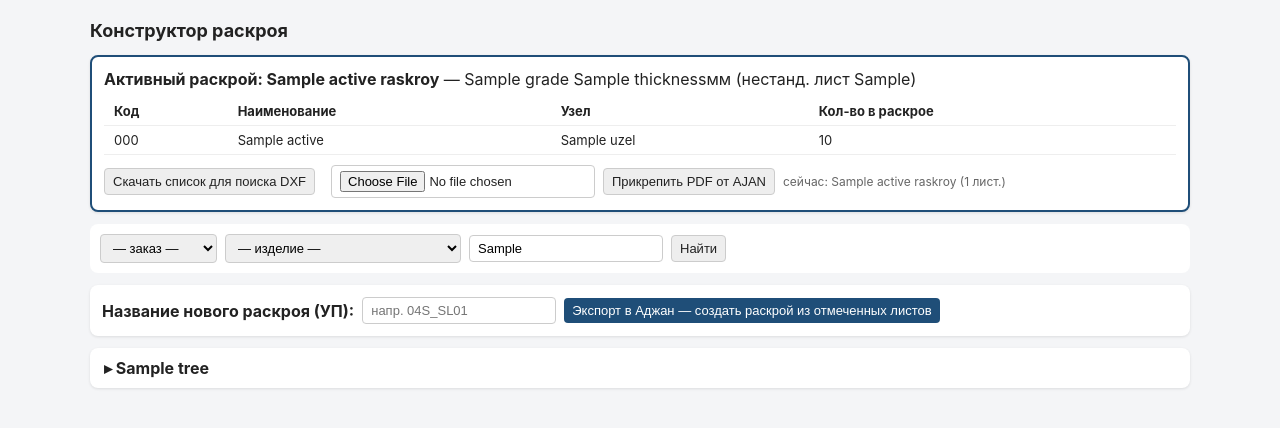
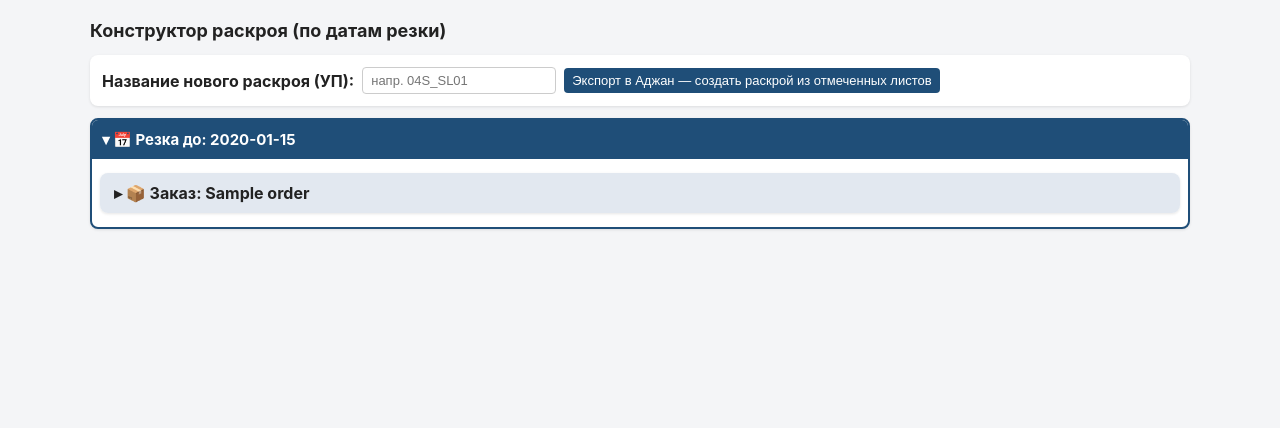
Before and after one commit to Dvulik-en/zakaz_board, a Flask app: template zakaz_board/templates/tehnolog.html in a window 1280 px wide. Shown: the part 45-473 px from the top of the page. Run offline with Flask 3, Linux system fonts and the light colour scheme; the template is opened without the code that fills it: most values are stand-ins (such as "Sample title", 1, 10 or a date in 2020).

Commit message:
Initial clean commit

```diff
--- a/zakaz_board/app.py
+++ b/zakaz_board/app.py
@@ -195,58 +195,64 @@ def group_uzel_by_thickness(tree):
     return out
 
 
+from datetime import datetime
+
 @app.route("/tehnolog")
 def tehnolog_view():
     parts, raskroi, items = load_all()
-    assigned, _ = compute_part_stats(parts, raskroi, items)
+    priorities = sheet_store.load_uzel_priorities()
 
-    f_order = request.args.get("order", "")
-    f_product = request.args.get("product", "")
-    f_q = request.args.get("q", "").strip().lower()
+    # ... (здесь фильтрация parts, если пользователь выбрал order/product/q) ...
 
-    orders = sorted({p["order"] for p in parts if p.get("order")})
-    products = sorted({p["product"] for p in parts if p.get("product") and (not f_order or p["order"] == f_order)})
+    # Строим обычное дерево: orders -> products -> uzly -> groups
+    raw_tree = build_tehnolog_tree(parts)
 
-    def matches(p):
-        if f_order and p.get("order") != f_order:
-            return False
-        if f_product and p.get("product") != f_product:
-            return False
-        if f_q and f_q not in f"{p.get('code','')} {p.get('name','')}".lower():
-            return False
-        return True
+    # Перестраиваем дерево под структуру: Date -> Order -> Product -> Uzel
+    date_tree = {}
 
-    filtered = []
-    for p in parts:
-        if not matches(p):
-            continue
-        remaining = int(p.get("qty_total") or 0) - assigned.get(p["id"], 0)
-        if remaining <= 0:
-            continue  # уже полностью разложено по раскроям — нечего больше экспортировать
-        p = dict(p)
-        p["_remaining"] = remaining
-        filtered.append(p)
+    for order_name, products in raw_tree.items():
+        for product_name, uzly in products.items():
+            for uzel_name, groups in uzly.items():
 
-    tree = group_uzel_by_thickness(build_full_tree(filtered))
+                # Получаем дату и комментарий от ПДО
+                prio = priorities.get((order_name, product_name, uzel_name), {})
+                target_date = prio.get("target_date", "")
+                comment = prio.get("comment", "")
 
-    editable_raskroi = [r for r in raskroi if r.get("status") == "Создан"]
-    active_raskroy_id = request.args.get("raskroy", "")
-    active_raskroy = next((r for r in editable_raskroi if r["id"] == active_raskroy_id), None)
+                # Если даты нет — отправляем в специальный ключ
+                date_key = target_date if target_date else "NO_DATE"
 
-    active_items = []
-    if active_raskroy:
-        parts_by_id = {p["id"]: p for p in parts}
-        for it in items:
-            if it.get("raskroy_id") == active_raskroy_id:
-                p = dict(parts_by_id.get(it["part_id"], {}))
-                p["qty_in_raskroy"] = it.get("qty")
-                active_items.append(p)
+                # Инициализируем вложенную структуру
+                if date_key not in date_tree:
+                    date_tree[date_key] = {}
+                if order_name not in date_tree[date_key]:
+                    date_tree[date_key][order_name] = {}
+                if product_name not in date_tree[date_key][order_name]:
+                    date_tree[date_key][order_name][product_name] = {}
 
-    return render_template("tehnolog.html", tree=tree, orders=orders, products=products,
-                            f_order=f_order, f_product=f_product, f_q=f_q,
-                            active_raskroy=active_raskroy, active_items=active_items,
-                            msg=request.args.get("msg", ""), active="tehnolog")
+                # Записываем узел с его листами и мета-данными
+                date_tree[date_key][order_name][product_name][uzel_name] = {
+                    "groups": groups,
+                    "comment": comment
+                }
 
+    # Сортируем даты: сначала календарные даты по возрастанию, в самом конце — "NO_DATE"
+    def sort_dates(item):
+        d_key = item[0]
+        if d_key != "NO_DATE":
+            try:
+                return (0, datetime.strptime(d_key, "%Y-%m-%d"))
+            except ValueError:
+                pass
+        return (1, datetime.max)
+
+    sorted_date_tree = dict(sorted(date_tree.items(), key=sort_dates))
+
+    return render_template(
+        "tehnolog.html",
+        date_tree=sorted_date_tree,
+        active="tehnolog"
+    )
 
 @app.route("/tehnolog/export", methods=["POST"])
 def export_view():
--- a/zakaz_board/templates/tehnolog.html
+++ b/zakaz_board/templates/tehnolog.html
@@ -1,49 +1,8 @@
 {% extends "base.html" %}
 {% block content %}
-<h1>Конструктор раскроя</h1>
-{% if msg %}<div class="msg">{{ msg }}</div>{% endif %}
+<h1>Конструктор раскроя (по датам резки)</h1>
 
-{% if active_raskroy %}
-<div class="card" style="border:2px solid #1f4e78;">
-  <b>Активный раскрой: {{ active_raskroy.name }}</b> — {{ active_raskroy.grade }} {{ active_raskroy.thickness }}мм
-  {% if active_raskroy.custom_sheet %}(нестанд. лист {{ active_raskroy.custom_sheet }}){% endif %}
-  <table style="margin-top:8px;">
-    <tr><th>Код</th><th>Наименование</th><th>Узел</th><th>Кол-во в раскрое</th></tr>
-    {% for p in active_items %}
-    <tr><td>{{ p.code }}</td><td>{{ p.name }}</td><td>{{ p.uzel }}</td><td>{{ p.qty_in_raskroy }}</td></tr>
-    {% else %}
-    <tr><td colspan="4">Пока пусто.</td></tr>
-    {% endfor %}
-  </table>
-
-  <div style="margin-top:10px; display:flex; gap:16px; flex-wrap:wrap; align-items:center;">
-    <a href="/tehnolog/download/{{ active_raskroy.id }}"><button type="button" class="secondary">Скачать список для поиска DXF</button></a>
-
-    <form method="post" action="/tehnolog/upload_pdf" enctype="multipart/form-data" style="display:flex; gap:8px; align-items:center;">
-      <input type="hidden" name="raskroy_id" value="{{ active_raskroy.id }}">
-      <input type="file" name="pdf" accept=".pdf">
-      <button type="submit" class="secondary">Прикрепить PDF от AJAN</button>
-      {% if active_raskroy.pdf_name %}<span style="font-size:12px; color:#666;">сейчас: {{ active_raskroy.pdf_name }} ({{ active_raskroy.sheet_count }} лист.)</span>{% endif %}
-    </form>
-  </div>
-</div>
-{% endif %}
-
-<div class="filters">
-  <form method="get" style="display:flex; gap:8px; flex-wrap:wrap; align-items:center;">
-    {% if active_raskroy %}<input type="hidden" name="raskroy" value="{{ active_raskroy.id }}">{% endif %}
-    <select name="order" onchange="this.form.submit()">
-      <option value="">— заказ —</option>
-      {% for o in orders %}<option value="{{ o }}" {{ 'selected' if o==f_order }}>{{ o }}</option>{% endfor %}
-    </select>
-    <select name="product" onchange="this.form.submit()">
-      <option value="">— изделие —</option>
-      {% for pr in products %}<option value="{{ pr }}" {{ 'selected' if pr==f_product }}>{{ pr }}</option>{% endfor %}
-    </select>
-    <input name="q" placeholder="поиск по коду/названию" value="{{ f_q }}">
-    <button type="submit" class="secondary">Найти</button>
-  </form>
-</div>
+<!-- Вывод активного раскроя и фильтров оставляем как было -->
 
 <form method="post" action="/tehnolog/export">
   <div class="card" style="display:flex; gap:8px; align-items:center; flex-wrap:wrap;">
@@ -52,34 +11,64 @@
     <button type="submit">Экспорт в Аджан — создать раскрой из отмеченных листов</button>
   </div>
 
-  {% for order_name, products in tree.items() %}
-    <details>
-      <summary>{{ order_name }}</summary>
+  {% for target_date, orders in date_tree.items() %}
+    <details open style="margin-bottom: 12px; border: 2px solid #1f4e78; border-radius: 8px;">
+      <summary style="background: #1f4e78; color: #fff; padding: 10px; font-size: 15px;">
+        {% if target_date != 'NO_DATE' %}
+          📅 <b>Резка до: {{ target_date }}</b>
+        {% else %}
+          📁 <b>Без даты / Не назначено ПДО</b>
+        {% endif %}
+      </summary>
+
+      <div style="padding: 8px;">
+        {% for order_name, products in orders.items() %}
+          <details style="margin: 6px 0;">
+            <summary style="background: #e2e8f0; font-weight: bold;">📦 Заказ: {{ order_name }}</summary>
+
             {% for product_name, uzly in products.items() %}
-        <details style="margin:8px 10px;">
-          <summary style="background:#d9e1f2;">{{ product_name }}</summary>
-          {% for uzel, groups in uzly.items() %}
-            <details style="margin:8px 10px; box-shadow:none; border:1px solid #eee;">
-              <summary style="background:#f0f4fa; font-size:13px; font-weight:normal;">{{ uzel }}</summary>
-              {% for label, part_list in groups.items() %}
-                <div style="margin:6px 10px; border:1px dashed #ccc; border-radius:6px; padding:6px 10px;">
-                  <label style="font-size:13px;">
+              <details style="margin: 6px 10px;">
+                <summary style="background: #cbd5e1;">⚙️ Изделие: {{ product_name }}</summary>
+
+                {% for uzel_name, u_info in uzly.items() %}
+                  <details style="margin: 6px 10px; border: 1px solid #e2e8f0;">
+                    <summary style="background: #f1f5f9; font-size: 13px;">
+                      🔩 <b>{{ uzel_name }}</b>
+                      {% if u_info.comment %}
+                        <span style="color: #64748b; font-style: italic; margin-left: 10px;">💬 {{ u_info.comment }}</span>
+                      {% endif %}
+                    </summary>
+
+                    <!-- Группы листов внутри узла -->
+                    {% for label, part_list in u_info.groups.items() %}
+                      <div style="margin: 6px 10px; border: 1px dashed #cbd5e1; border-radius: 6px; padding: 6px 10px; background: #fff;">
+                        <label style="font-size: 13px;">
                           <input type="checkbox" name="group_ids" value="{{ part_list | map(attribute='id') | join(',') }}">
-                    <b>Лист: {{ label }}</b>
-                    — {{ part_list | length }} поз.
+                          <b>Лист: {{ label }}</b> — {{ part_list | length }} поз.
                         </label>
                         <table>
-                    <tr><th>Код</th><th>Наименование</th><th>Размер</th><th>Осталось назначить</th></tr>
+                          <tr><th>Код</th><th>Наименование</th><th>Размер</th><th>Осталось</th></tr>
                           {% for p in part_list %}
-                    <tr><td>{{ p.code }}</td><td>{{ p.name }}</td><td>{{ p.size }}</td><td>{{ p._remaining }}</td></tr>
+                          <tr>
+                            <td>{{ p.code }}</td>
+                            <td>{{ p.name }}</td>
+                            <td>{{ p.size }}</td>
+                            <td>{{ p._remaining }}</td>
+                          </tr>
                           {% endfor %}
                         </table>
                       </div>
                     {% endfor %}
+
                   </details>
                 {% endfor %}
+
               </details>
             {% endfor %}
+
+          </details>
+        {% endfor %}
+      </div>
     </details>
   {% else %}
     <p>Под текущий фильтр ничего не осталось (либо всё уже разложено по раскроям).</p>
```
Lines whose indentation alone changed are shown as unchanged.
